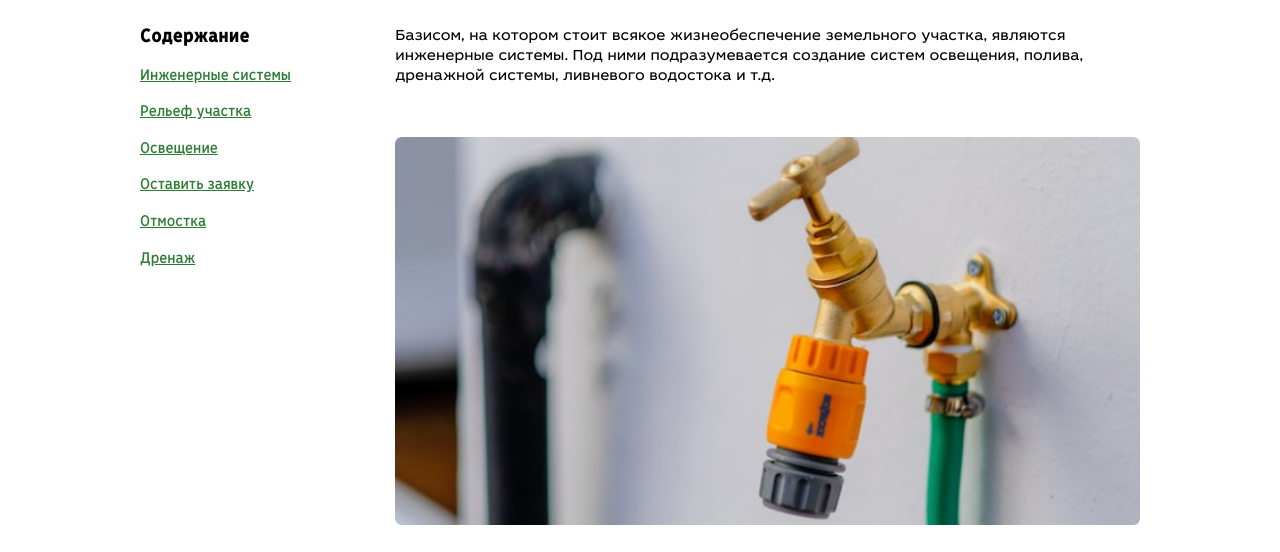
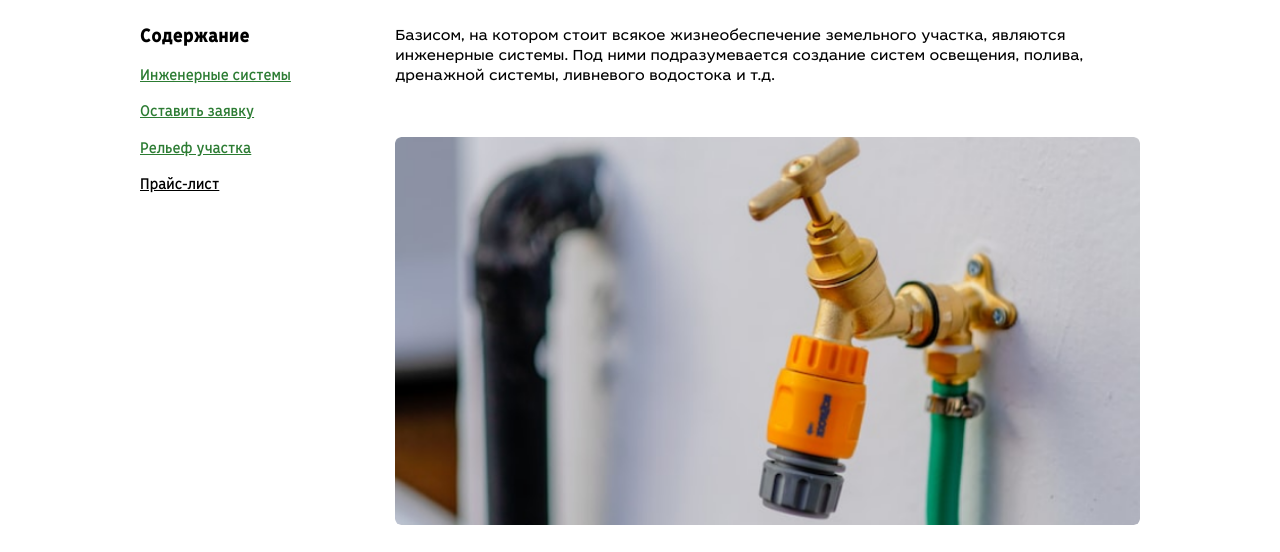
Before and after one commit to eapil16/landS, a website: page src/text.html in a window 1280 px wide. Shown: the part 240-792 px from the top of the page. Drawn offline with nearby package versions, Linux system fonts and the light colour scheme; a web font is replaced by a local one.

Commit message:
fix text page

```diff
--- a/src/text.html
+++ b/src/text.html
@@ -44,25 +44,26 @@
               </nav>
               <div class="row">
                 <div class="col-lg-3 col-12">
-                  <div class="sidebar">
+                  <div class="sidebar article-sidebar">
                     <p>Содержание</p>
-                    <ul class="left-menu">
-                      <li> <a href="#">Инженерные системы</a></li>
-                      <li> <a href="#">Рельеф участка</a></li>
-                      <li> <a href="#">Освещение</a></li>
-                      <li> <a href="#">Оставить заявку</a></li>
-                      <li> <a href="#">Отмостка</a></li>
-                      <li> <a href="#">Дренаж</a></li>
+                    <ul class="article-menu" id="navbar-example">
+                      <li> <a href="#text-page-1">Инженерные системы</a></li>
+                      <li> <a href="#text-page-2">Оставить заявку</a></li>
+                      <li> <a href="#text-page-3">Рельеф участка</a></li>
+                      <li> <a href="#text-page-4">Прайс-лист</a></li>
                     </ul>
                   </div>
                 </div>
                 <div class="col-lg-9 col-12">
                   <div class="text-page">
+                    <div class="text-page__item" id="text-page-1">
                       <h1>Инженерные системы под ключ</h1>
                       <p>Базисом, на котором стоит всякое жизнеобеспечение земельного участка, являются инженерные системы. Под ними подразумевается создание систем освещения, полива, дренажной системы, ливневого водостока и т.д.</p><img src="assets/images/text-1.png" alt="">
                       <p>Они подчеркивают  рельеф участка, разграничивают друг от друга главные и второстепенные дорожки, высвечивают наиболее красивые растения (кустарники,  альпинарии,  цветники),  МАФ и водные объекты.</p>
                       <p>В случае освещения с практической целью, светильники располагают вдоль садовых дорожек, возле хозпостроек и других нужных для клиента местах. В этом случае важно подобрать оптимальную мощность светильников, с учетом их высоты и расположения.</p>
                       <p>Для декоративного освещения чаще всего используются энергосберегающие лампы или светодиоды, для которых характерны такие признаки, как долговечность в эксплуатации и низкое потребление электроэнергии.</p>
+                    </div>
+                    <div class="text-page__item" id="text-page-2">
                       <div class="text-page__form">
                         <form class="form">
                           <p class="caption">Закажите выезд специалиста</p>
@@ -78,10 +79,14 @@
                           </form>
                         </form>
                       </div>
+                    </div>
+                    <div class="text-page__item" id="text-page-3">
                       <p>Они подчеркивают  рельеф участка, разграничивают друг от друга главные и второстепенные дорожки, высвечивают наиболее красивые растения (кустарники,  альпинарии,  цветники),  МАФ и водные объекты.</p>
                       <p>В случае освещения с практической целью, светильники располагают вдоль садовых дорожек, возле хозпостроек и других нужных для клиента местах. В этом случае важно подобрать оптимальную мощность светильников, с учетом их высоты и расположения.</p>
                       <p>Для декоративного освещения чаще всего используются энергосберегающие лампы или светодиоды, для которых характерны такие признаки, как долговечность в эксплуатации и низкое потребление электроэнергии.</p><img src="assets/images/text-2.png" alt="">
                       <p>Качественно проложенные инженерные системы имеют большое значение. Например, добротно проложенная гидроизоляция и глубинный дренаж делает фундамент любого здания долговечным. С помощью автоматического полива можно обеспечить нужное развитие и рост садовых растений, а ландшафтное освещение украсит в вечернее время двор и послужит гарантией его безопасности.</p>
+                    </div>
+                    <div class="text-page__item" id="text-page-4">
                       <h2>Прайс-лист</h2>
                       <div class="table-block">
                         <table>
@@ -130,6 +135,7 @@
                         </table>
                       </div>
                       <p>Качественно проложенные инженерные системы имеют большое значение. Например, добротно проложенная гидроизоляция и глубинный дренаж делает фундамент любого здания долговечным. С помощью автоматического полива можно обеспечить нужное развитие и рост садовых растений, а ландшафтное освещение украсит в вечернее время двор и послужит гарантией его безопасности.</p>
+                    </div>
                   </div>
                 </div>
               </div>
```
Lines whose indentation alone changed are shown as unchanged.
